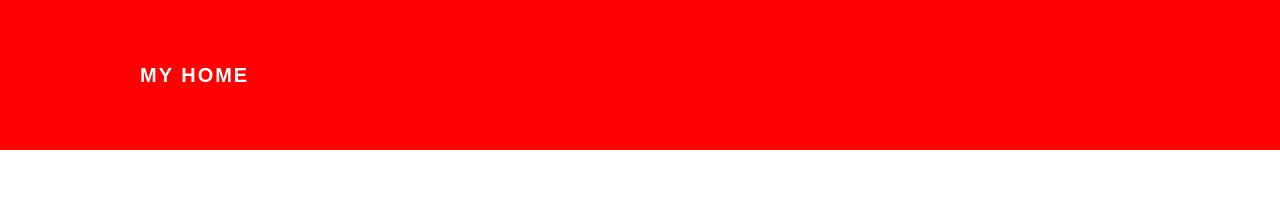
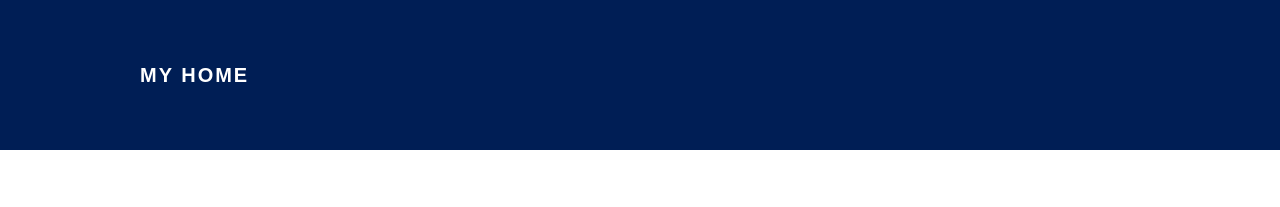
Before and after one commit to CrypticSoul/CrypticSoul.github.io, a plain HTML site: page teamwork.html in a window 1280 px wide. Shown: the top 207 px of the page. Drawn offline with Linux system fonts and the light colour scheme.

Commit message:
Update stylestw.css

```diff
--- a/stylestw.css
+++ b/stylestw.css
@@ -8,7 +8,7 @@ body{
 }
 
 #header {
-  background-color: #ff0000;
+  background-color: #001E55;
   height: 150px;
   line-height: 150px;
 }
```
